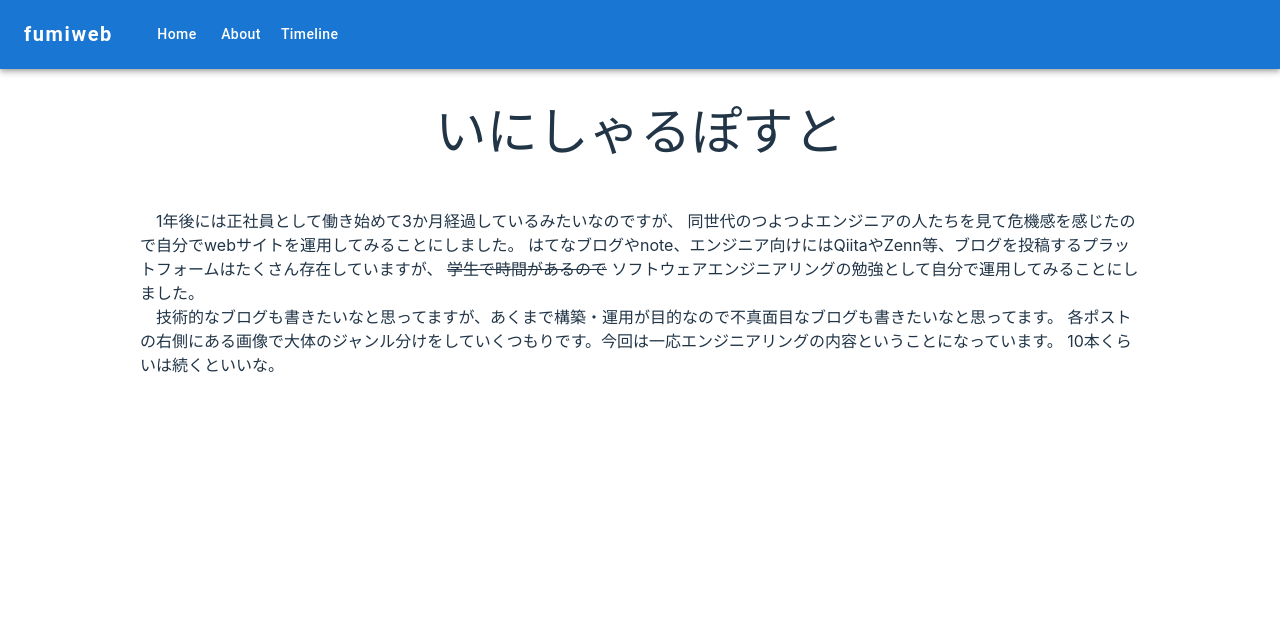
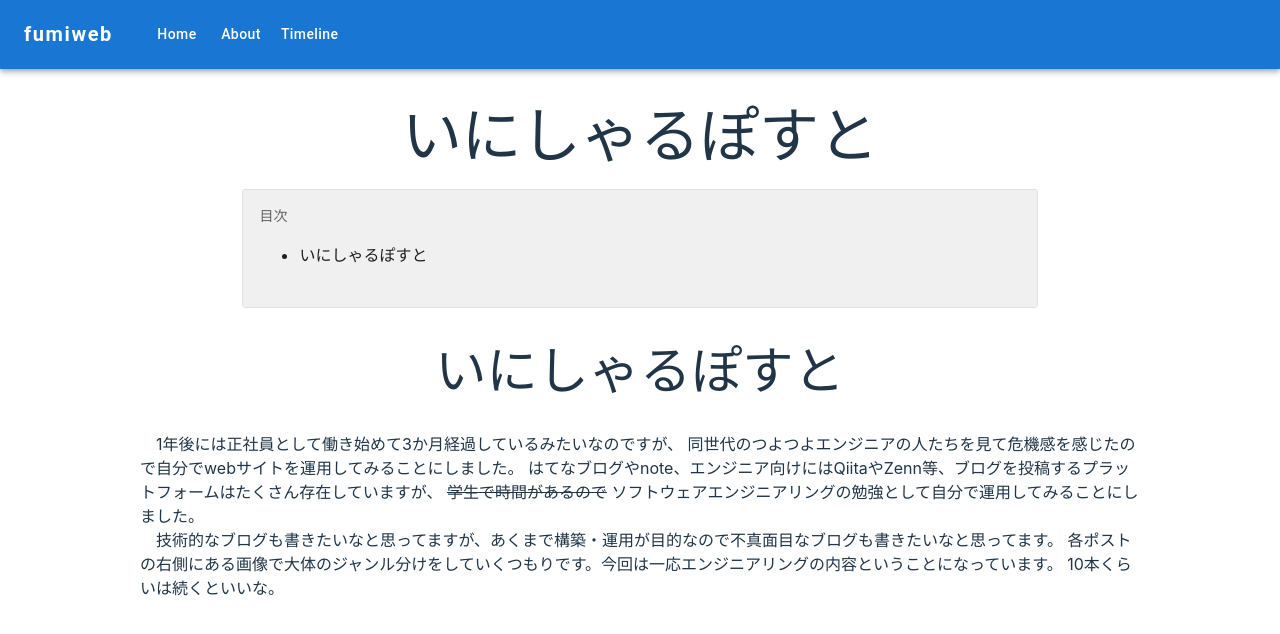
Before and after one commit to yamashitafumihiro/fumiweb-vitest, a React (Vite) app in the folder frontend/: page /post/initPost in a window 1280 px wide. Shown: the top 634 px of the page. Built offline with nearby package versions, Linux system fonts and the light colour scheme.

Commit message:
タイトルをドキュメントデータベースに入れることにした。また、目次を自動取得して表示するようにした。

```diff
--- a/frontend/package.json
+++ b/frontend/package.json
@@ -23,7 +23,10 @@
     "react-icons": "^5.2.1",
     "react-markdown": "^9.0.1",
     "react-router-dom": "^6.23.0",
-    "remark-gfm": "^4.0.0"
+    "remark": "^15.0.1",
+    "remark-gfm": "^4.0.0",
+    "remark-parse": "^11.0.0",
+    "unist-util-visit": "^5.0.0"
   },
   "devDependencies": {
     "@eslint/js": "^9.1.1",
--- a/frontend/src/components/HomePage.tsx
+++ b/frontend/src/components/HomePage.tsx
@@ -9,8 +9,7 @@ import {
 import {useWindowSize} from "../hooks/useWindowSize.tsx";
 import {Link} from "react-router-dom";
 
-
-const blogposts = [
+export const blogposts = [
     {
         id: 1,
         title: "いにしゃるぽすと",
--- a/frontend/src/components/PostPage.tsx
+++ b/frontend/src/components/PostPage.tsx
@@ -2,12 +2,17 @@ import React, {useState, useEffect} from 'react';
 import {useParams} from 'react-router-dom';
 import ReactMarkdown, {Components} from 'react-markdown';
 import remarkGfm from 'remark-gfm';
-import {Box} from '@mui/material';
+import {Box, Card, CardContent, Typography} from '@mui/material';
 import {useWindowSize} from '../hooks/useWindowSize.tsx';
+import {blogposts} from "./HomePage.tsx";
+import remarkParse from "remark-parse";
+import {unified} from 'unified';
+import {visit} from "unist-util-visit";
 
 const PostPage: React.FC = () => {
     const {postId} = useParams<{ postId: string }>();
     const [markdownContent, setMarkdownContent] = useState("");
+    const [headings, setHeadings] = useState<{ level: number, text: string } []>([]);
     const [width, height] = useWindowSize();
 
     useEffect(() => {
@@ -18,12 +23,34 @@ const PostPage: React.FC = () => {
                 }
                 return response.text();
             })
-            .then(text => setMarkdownContent(text))
+            .then(text => {
+                setMarkdownContent(text);
+                extractHeadings(text);
+            })
             .catch(error => {
                 console.error('Error fetching markdown file:', error);
                 setMarkdownContent("# Post not found");
             });
     }, [postId]);
+
+    const post = blogposts.find(post => post.slug === postId)
+
+    const extractHeadings = (markdown: string) => {
+        const tree = unified().use(remarkParse).parse(markdown);
+        const newHeadings: { level: number, text: string }[] = [];
+
+        visit(tree, 'heading', (node) => {
+            if (node.type === 'heading') {
+                const text = node.children
+                    .filter((child): child is { type: 'text'; value: string } => child.type === 'text')
+                    .map((child) => child.value)
+                    .join('');
+                newHeadings.push({level: node.depth, text});
+            }
+        });
+
+        setHeadings(newHeadings);
+    };
 
     const components: Components = {
         h1: ({...props}) => (
@@ -37,15 +64,34 @@ const PostPage: React.FC = () => {
         )
     };
 
+    const card = (
+        <React.Fragment>
+            <CardContent sx={{backgroundColor: '#f0f0f0', textAlign: 'left'}}>
+                <Typography sx={{fontSize: 14}} color="text.secondary">
+                    目次
+                </Typography>
+                <ul>
+                    {headings.map((heading, index) => (
+                        <li key={index}>
+                            {heading.text}
+                        </li>
+                    ))}
+                </ul>
+            </CardContent>
+        </React.Fragment>
+    );
+
     return (
         <Box sx={{
             margin: 'auto',
             width: width * 0.8,
             maxWidth: '1000px',
             height: height,
-            display: 'flex',
-            flexDirection: 'column',
+            alignItems: 'center',
         }}>
+            <Typography variant="h2" marginTop={4} marginBottom={2}>{post?.title}</Typography>
+            <Card variant="outlined"
+                  sx={{marginX: width * 0.01}}>{card}</Card>
             <ReactMarkdown components={components} remarkPlugins={[remarkGfm]}>{markdownContent}</ReactMarkdown>
         </Box>
     );
```
Also changed, not shown: 1 other file (tests, documents, lock files or other folders).
